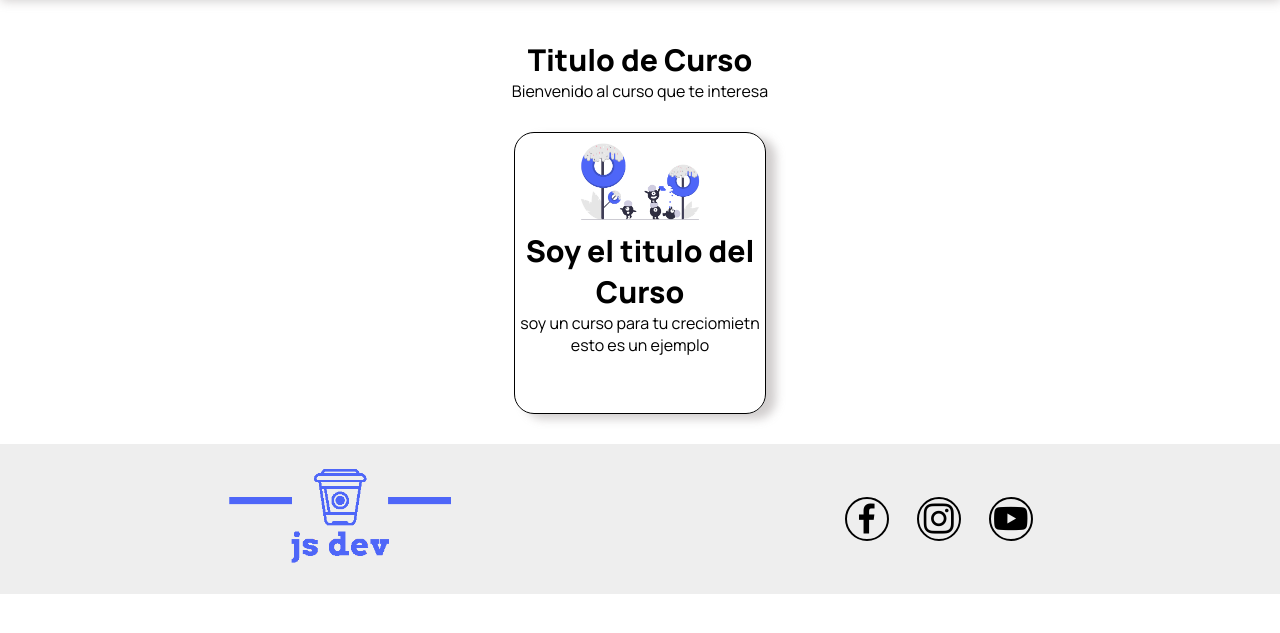
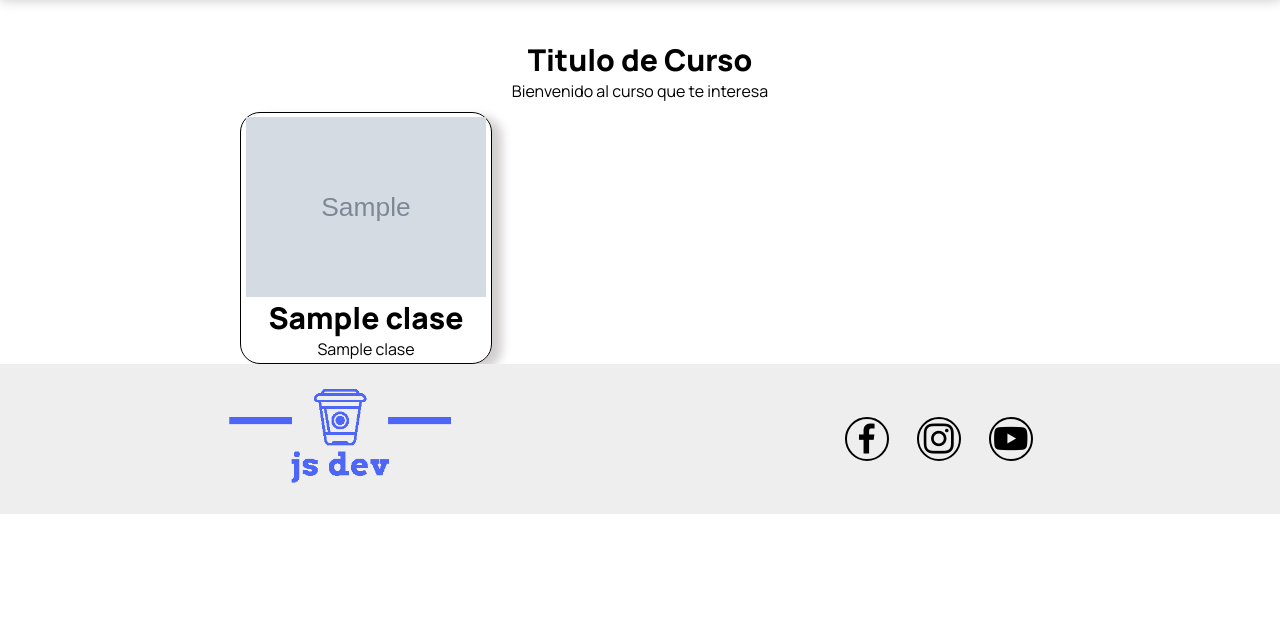
Before and after one commit to juliosantacruz/bimcapacitacion, a Django app: a page that uses templates/cursos/curso.html in a window 1280 px wide. Shown: the part 81-714 px from the top of the page. Run offline with Django 4.2, Linux system fonts and the light colour scheme; tables that the repository leaves empty hold one stand-in row (values such as "Sample post"); grey boxes marked "Sample" are stand-in pictures; parts of the project's set-up code (start-up, migrations or seed data) failed here and were passed over; some libraries are stand-ins or nearby versions.

Commit message:
disenio preliminar de listados de clases

```diff
--- a/cursos/models.py
+++ b/cursos/models.py
@@ -36,13 +36,14 @@ class Cursos(models.Model):
 class Clase(models.Model):
     curso = models.ForeignKey(Cursos, on_delete=models.CASCADE)
     clase_slug = models.SlugField(unique=True, blank=True, verbose_name="url del sitio"  )
-    title = models.CharField(max_length=100)
+    title = models.CharField(max_length=50)
+    subtitle = models.CharField(max_length=100 ,blank=True, null=True)
     content = RichTextUploadingField(blank=True, null=True)
     timestamp = models.DateTimeField(auto_now_add=True)
     tags= models.ManyToManyField(Tags)
     for_free = models.BooleanField(default=True)
     author = models.ForeignKey(Author, on_delete=models.CASCADE, null=True, blank=True )
-    thumbnail = models.ImageField(upload_to='media/cursos/thumbnail')
+    thumbnail = models.ImageField(upload_to='media/clases/thumbnail')
 
     def save(self, *args, **kwargs):
         self.slug = slugify(self.title, allow_unicode=True)
--- a/static/css/style.css
+++ b/static/css/style.css
@@ -755,8 +755,8 @@ footer .redes-sociales .youtube:hover {
 .claseList {
     display: flex;
     flex-direction: row;
+    justify-content: space-between;
     flex-wrap: wrap;
-    justify-content: space-evenly;
     width: 800px;
 }
 
@@ -764,8 +764,8 @@ footer .redes-sociales .youtube:hover {
     display: flex;
     flex-direction: column;
     align-items: center;
-    margin: 30px 0;
-    padding: 0 0 30px 0;
+    justify-content: center;
+    margin: 10px 0 0 0;
     border: 1px solid black;
     box-shadow: 10px 5px 10px 0 rgb(139, 132, 132, .4);
     width: 250px;
@@ -774,7 +774,7 @@ footer .redes-sociales .youtube:hover {
 }
 
 .claseElement img {
-    width: 150px;
+    width: 240px;
 }
 
 @media screen and (max-width:900px) {
--- a/templates/cursos/curso.html
+++ b/templates/cursos/curso.html
@@ -16,9 +16,9 @@
         {%for i in clases%}
         <a href="{%url 'cursoPage' curso.curso_slug i.clase_slug%}">
             <div class="claseElement">
-                <img src="{%static 'img/error404.png'%}" alt="">
-                <h3>Soy el titulo del Curso</h3>
-                <p>soy un curso para tu creciomietn esto es un ejemplo</p>
+                <img src="{{i.thumbnail.url}}" alt="">
+                <h4>{{i.title}}</h4>
+                <p>{{i.subtitle}}</p>
             </div>
         </a>
         {%endfor%}
```
Also changed, not shown: cursos/migrations/0008_alter_clase_thumbnail.py (added), cursos/migrations/0009_clase_subtitle_alter_clase_title.py (added), media/media/clases/thumbnail/APAGADOR_DE_LUZ.jpg (added), media/media/cursos/thumbnail/ASOLEAMIENTO_REVIT_DgzkxUm.jpg (added), media/media/cursos/thumbnail/COMO_DESCARGAR_E_INSTALAR_REVIT_2020_iPiyMiM.jpg (added), media/media/cursos/thumbnail/CONFIGURACION_DE_COTAS_REVIT_g6QEuzi.jpg (added).
